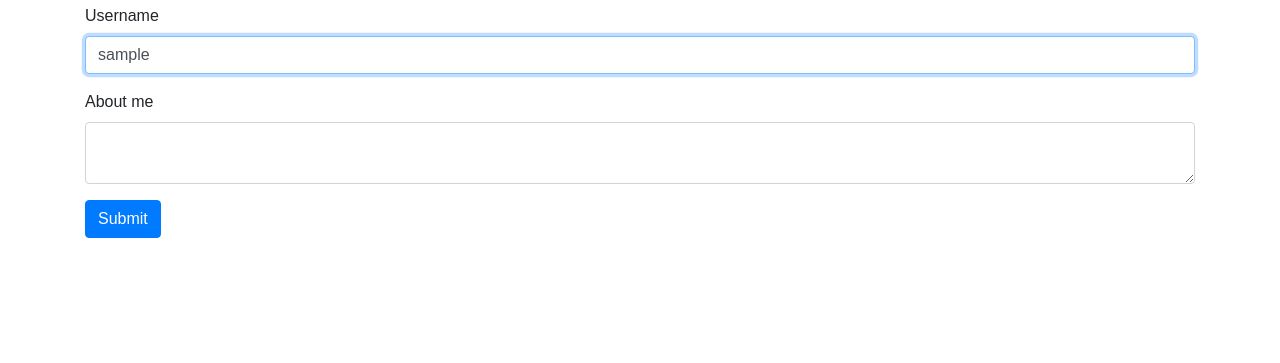
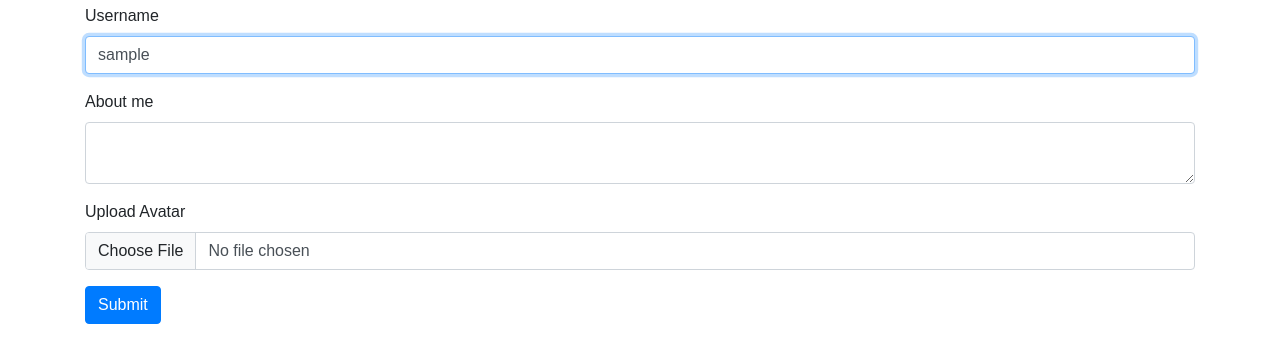
Before and after one commit to JOEY-WANG-UWA/CITS5505_Group_Project, a Flask app: page /edit_profile in a window 1280 px wide. Shown: the part 186-549 px from the top of the page. Run offline with Flask 3, Linux system fonts and the light colour scheme; the visitor is signed in with stand-in values (Sample User, id 1); data comes from the database, SQL or seed files in the repository; data that the repository does not hold is empty; some libraries are stand-ins or nearby versions.

Commit message:
update avatar feature

```diff
--- a/microblog/app/forms.py
+++ b/microblog/app/forms.py
@@ -48,6 +48,7 @@ class RegistrationForm(FlaskForm):
 class EditProfileForm(FlaskForm):
     username = StringField('Username', validators=[DataRequired()])
     about_me = TextAreaField('About me', validators=[Length(min=0, max=140)])
+    avatar = FileField('Upload Avatar', validators=[FileAllowed(['jpg', 'jpeg', 'png', 'webp'], 'Images only!')])
     submit = SubmitField('Submit')
 
 
--- a/microblog/app/routes.py
+++ b/microblog/app/routes.py
@@ -33,7 +33,9 @@ from sqlalchemy import select, func, distinct
 from .forms import DescriptionForm
 from .forms import CommentForm
 from flask import jsonify
-
+from app.models import User
+from app.forms import EditProfileForm
+import uuid
 
 @app.before_request
 def before_request():
@@ -315,7 +317,7 @@ def before_request():
         current_user.last_seen = datetime.now(timezone.utc)
         db.session.commit()
 
-
+"""
 @app.route('/edit_profile', methods=['GET', 'POST'])
 @login_required
 def edit_profile():
@@ -331,7 +333,31 @@ def edit_profile():
         form.about_me.data = current_user.about_me
     return render_template('edit_profile.html', title='Edit Profile',
                            form=form)
+"""
 
+@app.route('/edit_profile', methods=['GET', 'POST'])
+@login_required
+def edit_profile():
+    form = EditProfileForm()
+    if form.validate_on_submit():
+        current_user.username = form.username.data
+        current_user.about_me = form.about_me.data
+
+        if form.avatar.data:
+            avatar_file = form.avatar.data
+            filename = secure_filename(avatar_file.filename)
+            unique_filename = str(uuid.uuid4()) + "_" + filename
+            avatar_path = os.path.join(app.config['AVATAR_UPLOAD_FOLDER'], unique_filename)
+            avatar_file.save(avatar_path)
+            current_user.avatar = unique_filename
+
+        db.session.commit()
+        flash('Your changes have been saved.')
+        return redirect(url_for('edit_profile'))
+    elif request.method == 'GET':
+        form.username.data = current_user.username
+        form.about_me.data = current_user.about_me
+    return render_template('edit_profile.html', title='Edit Profile', form=form)
 
 @app.route('/follow/<username>', methods=['POST'])
 @login_required
@@ -517,7 +543,7 @@ def upload():
 
             db.session.commit()
             flash('All files successfully uploaded as part of the same post!')
-            return redirect(url_for('index'))
+            return redirect(url_for('gallery'))
         except Exception as e:
             db.session.rollback()
             flash('An error occurred: ' + str(e), 'error')
--- a/microblog/app/templates/bootstrap_wtf.html
+++ b/microblog/app/templates/bootstrap_wtf.html
@@ -44,11 +44,12 @@
   {%- endif %}
 {% endmacro %}
 
-{% macro quick_form(form, action="", method="post", id="", novalidate=False) %}
-<form novalidate
+{% macro quick_form(form, action="", method="post", id="", enctype=None, novalidate=False) %}
+<form
   {%- if action != None %} action="{{ action }}"{% endif -%}
   {%- if method %} method="{{ method }}"{% endif %}
-  {%- if id %} id="{{ id }}"{% endif -%}
+  {%- if id %} id="{{ id }}"{% endif %}
+  {%- if enctype %} enctype="{{ enctype }}"{% endif %}
   {%- if novalidate %} novalidate{% endif -%}>
   {{ form.hidden_tag() }}
   {%- for field, errors in form.errors.items() %}
--- a/microblog/app/templates/edit_profile.html
+++ b/microblog/app/templates/edit_profile.html
@@ -1,7 +1,9 @@
+
 {% extends "base.html" %}
 {% import "bootstrap_wtf.html" as wtf %}
 
 {% block content %}
     <h1>Edit Profile</h1>
-    {{ wtf.quick_form(form) }}
+
+    {{ wtf.quick_form(form, enctype="multipart/form-data") }}
 {% endblock %}
--- a/microblog/config.py
+++ b/microblog/config.py
@@ -10,10 +10,10 @@ class Config:
     MAIL_PORT = int(os.environ.get('MAIL_PORT') or 25)
     ADMINS = ['joey.wang.uwa@gmail.com']
     ELASTICSEARCH_URL = os.environ.get('ELASTICSEARCH_URL')
-    MAX_CONTENT_LENGTH = 3 * 1024 * 1024  ###
-    UPLOAD_PATH = os.path.join(basedir, 'uploads') # Path to the folder where uploaded files will be stored
+    MAX_CONTENT_LENGTH = 20 * 1024 * 1024  ###
     DROPZONE_UPLOAD_MULTIPLE = True
     DROPZONE_ALLOWED_FILE_CUSTOM = True
     DROPZONE_MAX_FILE_SIZE = 20
     DROPZONE_PARALLEL_UPLOADS = 9
-    UPLOAD_FOLDER = '/Users/imac/Desktop/z/CITS5505_Group_Project1/microblog/Upload'####
+    UPLOAD_FOLDER = os.path.join(basedir, 'app', 'static', 'img')
+    AVATAR_UPLOAD_FOLDER = os.path.join(basedir, 'app', 'static', 'img', 'avatar')
```
